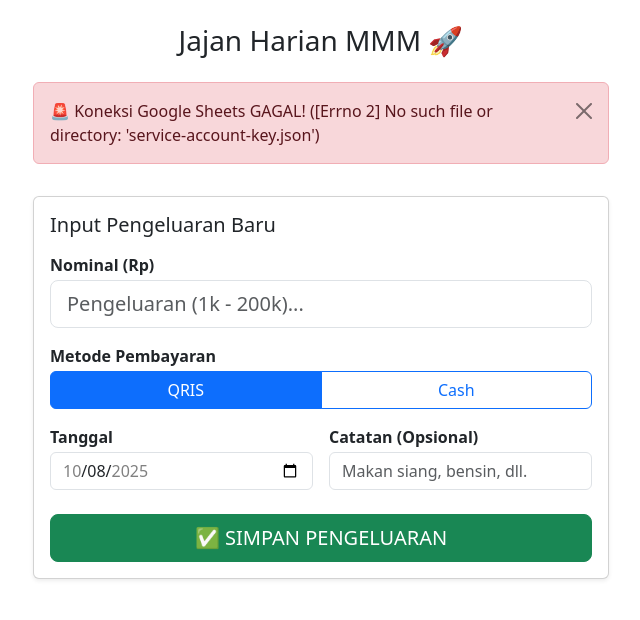
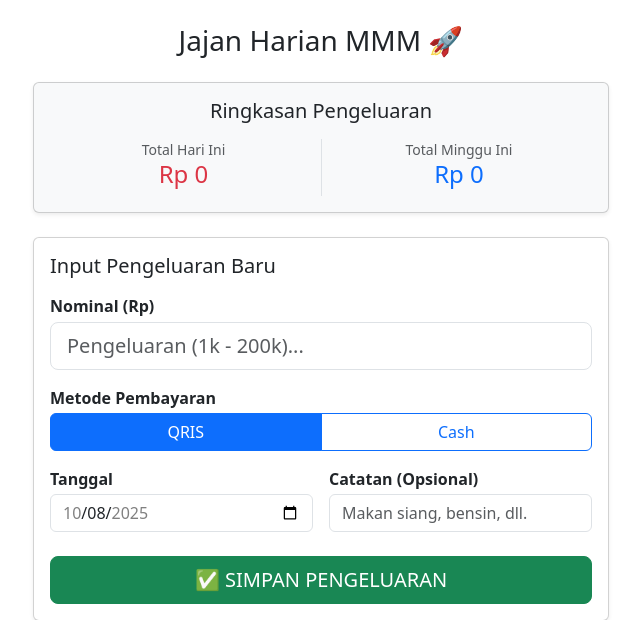
Before and after one commit to mmirzam/pengeluaran-harian-flask, a Flask app: page / in a window 1280 px wide. Shown: the top 620 px of the page, without its empty margins (319-959 px from the left). Run offline with Flask 3, Linux system fonts and the light colour scheme.

Commit message:
update Penghapusan Data (Data Management) dan Total Pengeluaran Harian/Mingguan

```diff
--- a/app.py
+++ b/app.py
@@ -1,193 +1,250 @@
-from flask import Flask, render_template, request, redirect, url_for, jsonify, flash
-from datetime import datetime, timedelta
+import os
+import json
 import gspread
 import pandas as pd
-import calendar
-import os
-import json
+from datetime import datetime, timedelta
+from flask import Flask, render_template, request, redirect, url_for, flash
 
+# --- KONFIGURASI APLIKASI FLASK ---
 app = Flask(__name__)
-# Diperlukan untuk Flash Messages dan Sesi
-app.secret_key = 'kunci_rahasia_dan_acak_untuk_flask'
+# Kunci rahasia untuk sesi dan flash messages (Ganti dengan string random yang kuat!)
+app.secret_key = os.environ.get('FLASK_SECRET_KEY', 'default_secret_key_sangat_tidak_aman')
 
-# --- Konfigurasi Google Sheets ---
-SERVICE_ACCOUNT_FILE = 'service-account-key.json'
-SHEET_NAME = 'Pengeluaran Harian Data'
+# --- KONFIGURASI GOOGLE SHEETS ---
+# Ambil kredensial JSON dari environment variable (Render)
+SERVICE_ACCOUNT_JSON = os.environ.get('SERVICE_ACCOUNT_JSON')
+SHEET_TITLE = os.environ.get('SHEET_TITLE', 'Aplikasi Jajan Harian') # Ganti dengan nama Sheet Anda
+WORKSHEET_NAME = os.environ.get('WORKSHEET_NAME', 'Pengeluaran') # Ganti dengan nama Worksheet Anda
 
-def get_gspread_client():
-    """Mendapatkan klien gspread menggunakan kredensial JSON (lokal atau dari ENV)."""
-    json_creds = os.environ.get('SERVICE_ACCOUNT_JSON')
+gc = None
+try:
+    if SERVICE_ACCOUNT_JSON:
+        # Menggunakan kredensial dari environment variable (Render)
+        creds = json.loads(SERVICE_ACCOUNT_JSON)
+        gc = gspread.service_account_from_dict(creds)
+    else:
+        # Opsi fallback (misalnya jika testing lokal dengan file credentials.json)
+        # HANYA UNTUK TESTING LOKAL. Jangan gunakan ini di produksi.
+        print("PERINGATAN: Menggunakan file 'credentials.json' lokal. Pastikan SERVICE_ACCOUNT_JSON diset di Render.")
+        gc = gspread.service_account(filename='credentials.json')
 
-    if json_creds:
-        try:
-            # Mengambil kredensial dari environment variable (untuk deployment seperti Render)
-            cleaned_creds = json_creds.strip().replace('\\\\n', '\\n')
+    sh = gc.open(SHEET_TITLE)
+    worksheet = sh.worksheet(WORKSHEET_NAME)
 
-            creds = json.loads(cleaned_creds)
-            gc = gspread.service_account_from_dict(creds)
-        except Exception as e:
-            print(f"ERROR: Failed to load JSON from ENV: {e}")
-            flash(f'🚨 Koneksi Google Sheets GAGAL! (Gagal load kunci dari ENV: {e})', 'danger')
-            raise
-    else:
-        try:
-            # Menggunakan file lokal (untuk local development)
-            with open(SERVICE_ACCOUNT_FILE, 'r') as f:
-                creds = json.load(f)
-            gc = gspread.service_account_from_dict(creds)
-        except FileNotFoundError:
-            print(f"ERROR: Credentials file {SERVICE_ACCOUNT_FILE} not found.")
-            raise
-        except Exception as e:
-            print(f"ERROR: Failed to load/read local JSON credentials: {e}")
-            raise
+except Exception as e:
+    print(f"ERROR: Gagal terhubung ke Google Sheets: {e}")
+    worksheet = None
 
-    return gc
+# --- FUNGSI UTILITY ---
 
-def get_data_from_sheet():
-    """Mengambil semua data dari sheet dan mengkonversinya ke DataFrame."""
+def get_data_dataframe():
+    """Mengambil semua data dari Sheets dan mengembalikannya sebagai Pandas DataFrame."""
+    if not worksheet:
+        return pd.DataFrame() # Mengembalikan DataFrame kosong jika koneksi gagal
     try:
-        gc = get_gspread_client()
-        spreadsheet = gc.open(SHEET_NAME)
-        worksheet = spreadsheet.sheet1
+        # Mengambil semua nilai sebagai list of lists
+        data = worksheet.get_all_values()
 
-        records = worksheet.get_all_records()
-        df = pd.DataFrame(records)
+        # Jika data kosong atau hanya header
+        if not data or len(data) <= 1:
+            # Sesuaikan headers dengan skema yang diharapkan (misalnya tanpa Kategori jika itu opsional)
+            return pd.DataFrame(columns=['Tanggal', 'Metode', 'Nominal', 'Kategori', 'Catatan'])
 
-        if df.empty:
-            return pd.DataFrame({'Tanggal': [], 'Metode': [], 'Nominal': [], 'Catatan': []})
+        # Baris pertama adalah header
+        headers = data[0]
+        rows = data[1:]
 
-        df = df.copy()
+        df = pd.DataFrame(rows, columns=headers)
+
+        # Konversi tipe data
         df['Tanggal'] = pd.to_datetime(df['Tanggal'], errors='coerce')
+        # Ganti semua nilai non-numerik di kolom Nominal menjadi 0 sebelum konversi
         df['Nominal'] = pd.to_numeric(df['Nominal'], errors='coerce').fillna(0).astype(int)
-        df = df.dropna(subset=['Tanggal'])
+
+        # Menambahkan indeks baris Sheets (row index 2 adalah baris data pertama)
+        df['row_index'] = range(2, len(df) + 2)
 
         return df.sort_values(by='Tanggal', ascending=False)
+
     except Exception as e:
-        print(f"ERROR: Failed to connect/read Google Sheets: {e}")
-        flash(f'🚨 Koneksi Google Sheets GAGAL! ({e})', 'danger')
+        print(f"ERROR saat mengambil data dari Sheets: {e}")
         return pd.DataFrame()
 
-# --- FUNGSI CHART ---
+def calculate_charts(df):
+    """Menghitung data untuk chart mingguan dan bulanan."""
+    if df.empty:
+        return [], [], [], []
 
-def get_weekly_data(df):
-    """Menghitung pengeluaran harian untuk 7 hari terakhir (dari DataFrame)."""
-    if df.empty: return [0]*7, ["" for _ in range(7)]
+    # --- Chart Mingguan ---
     today = datetime.now().date()
-    seven_days_ago = today - timedelta(days=6)
-    df_filtered = df[(df['Tanggal'].dt.date >= seven_days_ago)].copy()
-    daily_expense = df_filtered.groupby(df_filtered['Tanggal'].dt.date)['Nominal'].sum()
-    dates = [seven_days_ago + timedelta(days=i) for i in range(7)]
-    labels = [d.strftime('%a, %d/%m') for d in dates]
-    chart_data = [int(daily_expense.get(d, 0)) for d in dates]
-    return chart_data, labels
+    start_of_week = today - timedelta(days=today.weekday())
 
-def get_monthly_data(df):
-    """Menghitung pengeluaran bulanan untuk 6 bulan terakhir (dari DataFrame)."""
-    if df.empty: return [0]*6, ["" for _ in range(6)]
-    df = df.copy()
-    df['MonthYear'] = df['Tanggal'].dt.to_period('M')
-    monthly_expense = df.groupby('MonthYear')['Nominal'].sum()
-    labels = []
-    chart_data = []
-    today_period = pd.Period(datetime.now(), freq='M')
-    for i in range(5, -1, -1):
-        target_period = today_period - i
-        month_name = calendar.month_name[target_period.month]
-        label = f"{month_name} {target_period.year}"
-        labels.append(label)
-        data = monthly_expense.get(target_period, 0)
-        chart_data.append(int(data))
-    return chart_data, labels
+    # Filter data 7 hari terakhir (Minggu sampai Hari Ini)
+    weekly_data = df[df['Tanggal'].dt.date >= start_of_week].copy()
 
-# --- ROUTING ---
+    # Agregasi pengeluaran per hari
+    weekly_summary = weekly_data.groupby(weekly_data['Tanggal'].dt.strftime('%a'))['Nominal'].sum().reindex(['Mon', 'Tue', 'Wed', 'Thu', 'Fri', 'Sat', 'Sun'], fill_value=0)
+
+    weekly_labels = weekly_summary.index.tolist()
+    weekly_data_values = weekly_summary.values.tolist()
+
+    # --- Chart Bulanan ---
+    df['BulanTahun'] = df['Tanggal'].dt.to_period('M')
+    monthly_summary = df.groupby('BulanTahun')['Nominal'].sum().sort_index()
+
+    monthly_labels = [period.strftime('%b %y') for period in monthly_summary.index]
+    monthly_data_values = monthly_summary.values.tolist()
+
+    return weekly_labels, weekly_data_values, monthly_labels, monthly_data_values
+
+def calculate_totals(df):
+    """Menghitung total pengeluaran harian dan mingguan."""
+    if df.empty:
+        return 0, 0
+
+    today = datetime.now().date()
+    start_of_week = today - timedelta(days=today.weekday())
+
+    # Total Harian
+    df_today = df[df['Tanggal'].dt.date == today]
+    total_harian = df_today['Nominal'].sum()
+
+    # Total Mingguan (Minggu sampai Hari Ini)
+    df_week = df[df['Tanggal'].dt.date >= start_of_week]
+    total_mingguan = df_week['Nominal'].sum()
+
+    return total_harian, total_mingguan
+
+# --- RUTE FLASK ---
 
 @app.route('/', methods=['GET', 'POST'])
 def index():
-    df = get_data_from_sheet()
+    df = get_data_dataframe()
 
     if request.method == 'POST':
+        # Mengambil data formulir, nominal diambil dari input hidden (nominal_clean)
+        tanggal_str = request.form.get('tanggal')
+        metode = request.form.get('metode')
+
+        # MENGHAPUS: Kategori (atau set default kosong)
+        # Jika kolom Kategori masih ada di Sheets, kita kirim string kosong
+        kategori = request.form.get('kategori', '')
+
+        nominal_str = request.form.get('nominal') # Ini adalah nilai "clean" dari input hidden
+        catatan = request.form.get('catatan', '')
+
+        # 1. Validasi Input Dasar (Kategori TIDAK lagi wajib)
+        if not (tanggal_str and metode and nominal_str):
+             flash('⚠️ Semua field wajib (Tanggal, Nominal, Metode) harus diisi.', 'warning')
+             return redirect(url_for('index'))
+
         try:
-            tanggal_str = request.form.get('tanggal')
-            metode = request.form.get('metode')
-            nominal_str = request.form.get('nominal')
-            catatan = request.form.get('catatan')
+            nominal = int(nominal_str)
+        except ValueError:
+            flash('🚨 Nominal harus berupa angka.', 'danger')
+            return redirect(url_for('index'))
 
-            # --- VALIDASI NOMINAL & TANGGAL (BACKEND - LAPISAN KEAMANAN) ---
+        # 2. Validasi Batas Nominal (1000 - 200000)
+        if not (1000 <= nominal <= 200000):
+            flash('🚨 Nominal harus antara Rp 1.000 hingga Rp 200.000.', 'danger')
+            return redirect(url_for('index'))
 
-            # 1. Validasi Nominal (1000 - 200000)
-            if not nominal_str:
-                flash('⚠️ Nominal tidak boleh kosong!', 'warning')
-                return redirect(url_for('index'))
-
-            nominal = int(nominal_str)
-            if not (1000 <= nominal <= 200000):
-                flash('🚨 Nominal harus antara Rp 1.000 hingga Rp 200.000.', 'danger')
-                return redirect(url_for('index'))
-
-            # 2. Validasi Batas Tanggal (Mundur 2 hari, Maju 1 hari)
+        # 3. Validasi Batas Tanggal (Mundur 2 hari, Maju 1 hari)
+        try:
             tanggal_input = datetime.strptime(tanggal_str, '%Y-%m-%d').date()
             today = datetime.now().date()
+
             batas_bawah = today - timedelta(days=2)
             batas_atas = today + timedelta(days=1)
 
-            # Jika validasi tanggal GAGAL di backend, berikan flash message
             if not (batas_bawah <= tanggal_input <= batas_atas):
-                tgl_bawah_fmt = batas_bawah.strftime('%d/%m/%Y')
-                tgl_atas_fmt = batas_atas.strftime('%d/%m/%Y')
-                flash(f'🗓️ Tanggal tidak valid! Harus antara {tgl_bawah_fmt} dan {tgl_atas_fmt}.', 'danger')
+                # Validasi backend dipertahankan
                 return redirect(url_for('index'))
 
-            # --- END VALIDASI BARU ---
-
-            new_row = [tanggal_str, metode, nominal, catatan]
-
-            # Tulis ke Google Sheets
-            gc = get_gspread_client()
-            spreadsheet = gc.open(SHEET_NAME)
-            worksheet = spreadsheet.sheet1
-            worksheet.append_row(new_row, value_input_option='USER_ENTERED')
-
-            flash(f'✅ Pengeluaran Rp {nominal:,.0f} berhasil dicatat!', 'success')
+        except ValueError:
+            flash('🚨 Format tanggal tidak valid.', 'danger')
             return redirect(url_for('index'))
 
-        except ValueError:
-            flash('🚨 Nominal atau Tanggal tidak valid.', 'danger')
-            return redirect(url_for('index'))
+        # 4. Menyimpan Data ke Google Sheets
+        if worksheet:
+            try:
+                data_row = [
+                    tanggal_str,
+                    metode.lower(),
+                    nominal,
+                    kategori if kategori else '', # Kategori kosong dikirim jika tidak ada di form
+                    catatan
+                ]
+                worksheet.append_row(data_row)
+                flash('✅ Pengeluaran berhasil dicatat!', 'success')
+            except Exception as e:
+                flash(f'❌ Gagal menyimpan data ke Sheets. Cek koneksi API dan izin akses. Error: {e}', 'danger')
+        else:
+             flash('❌ Gagal menyimpan data: Koneksi ke Google Sheets tidak tersedia.', 'danger')
 
-        except Exception as e:
-            print(f"Error saat menyimpan data: {e}")
-            flash(f'❌ Gagal menyimpan data: {e}', 'danger')
-            return redirect(url_for('index'))
+        return redirect(url_for('index'))
 
-    # Siapkan data untuk chart dan display
-    chart_data_mingguan, chart_labels_mingguan = get_weekly_data(df)
-    chart_data_bulanan, chart_labels_bulanan = get_monthly_data(df)
+    # --- Bagian GET Request ---
 
-    if not df.empty:
-        df_display = df.head(10).copy()
-        if pd.api.types.is_datetime64_any_dtype(df_display['Tanggal']):
-            df_display['Tanggal'] = df_display['Tanggal'].dt.strftime('%Y-%m-%d')
-        pengeluaran_list = df_display.to_dict('records')
-    else:
-        pengeluaran_list = []
+    # Hitung data untuk chart dan total
+    weekly_labels, weekly_data, monthly_labels, monthly_data = calculate_charts(df)
+    total_harian, total_mingguan = calculate_totals(df)
 
-    # Kita mengirim batas MIN dan MAX ke template
-    batas_atas_str = (datetime.now().date() + timedelta(days=1)).strftime('%Y-%m-%d') # T + 1 hari
-    batas_bawah_str = (datetime.now().date() - timedelta(days=2)).strftime('%Y-%m-%d') # T - 2 hari
+    # Ambil 10 data terakhir untuk log
+    pengeluaran_list = df.head(10).to_dict('records')
+
+    # Siapkan data untuk template
+    current_date = datetime.now().strftime('%Y-%m-%d')
+
+    # Batas tanggal
+    batas_atas_str = (datetime.now().date() + timedelta(days=1)).strftime('%Y-%m-%d')
+    batas_bawah_str = (datetime.now().date() - timedelta(days=2)).strftime('%Y-%m-%d')
 
     return render_template('index.html',
+                           current_date=current_date,
                            pengeluaran_list=pengeluaran_list,
-                           chart_data_mingguan=chart_data_mingguan,
-                           chart_labels_mingguan=chart_labels_mingguan,
-                           chart_data_bulanan=chart_data_bulanan,
-                           chart_labels_bulanan=chart_labels_bulanan,
-                           current_date=datetime.now().strftime('%Y-%m-%d'),
+                           chart_labels_mingguan=weekly_labels,
+                           chart_data_mingguan=weekly_data,
+                           chart_labels_bulanan=monthly_labels,
+                           chart_data_bulanan=monthly_data,
                            batas_nominal_max=200000,
                            batas_nominal_min=1000,
                            batas_tanggal_max=batas_atas_str,
-                           batas_tanggal_min=batas_bawah_str # VARIABEL BARU
-                           )
+                           batas_tanggal_min=batas_bawah_str,
+                           total_harian=total_harian,
+                           total_mingguan=total_mingguan)
+
+
+@app.route('/delete', methods=['POST'])
+def delete_entry():
+    """Rute untuk menghapus baris data berdasarkan row_index."""
+    row_index_str = request.form.get('row_index')
+
+    if not worksheet or not row_index_str:
+        flash('❌ Gagal menghapus data: Koneksi Sheets atau indeks tidak ditemukan.', 'danger')
+        return redirect(url_for('index'))
+
+    try:
+        # row_index adalah nomor baris di Google Sheets
+        row_index = int(row_index_str)
+
+        # Validasi sederhana agar tidak menghapus header atau row yang tidak wajar
+        if row_index < 2:
+            flash('🚨 Indeks baris tidak valid untuk dihapus.', 'warning')
+            return redirect(url_for('index'))
+
+        # Hapus baris dari Sheets
+        worksheet.delete_rows(row_index)
+        flash('🗑️ Pengeluaran berhasil dihapus.', 'info')
+
+    except ValueError:
+        flash('🚨 Indeks baris tidak valid (harus angka).', 'danger')
+    except Exception as e:
+        flash(f'❌ Terjadi kesalahan saat menghapus data: {e}', 'danger')
+
+    return redirect(url_for('index'))
+
 
 if __name__ == '__main__':
-    app.run(debug=True)
+    # Pastikan untuk mengganti '0.0.0.0' jika Anda menjalankan di lokal dan mengalami isu
+    app.run(host='0.0.0.0', port=int(os.environ.get('PORT', 5000)))
--- a/templates/index.html
+++ b/templates/index.html
@@ -33,6 +33,22 @@
         {% endwith %}
         <!-- END: POPUP NOTIFIKASI -->
 
+        <!-- START: CARD TOTAL PENGELUARAN (Poin C) -->
+        <div class="card p-3 shadow-sm mb-4 bg-light">
+            <h5 class="card-title fs-5 mb-3 text-center">Ringkasan Pengeluaran</h5>
+            <div class="row text-center g-2">
+                <div class="col-6">
+                    <p class="mb-0 text-muted small">Total Hari Ini</p>
+                    <h4 class="text-danger">Rp {{ "{:,.0f}".format(total_harian) }}</h4>
+                </div>
+                <div class="col-6 border-start">
+                    <p class="mb-0 text-muted small">Total Minggu Ini</p>
+                    <h4 class="text-primary">Rp {{ "{:,.0f}".format(total_mingguan) }}</h4>
+                </div>
+            </div>
+        </div>
+        <!-- END: CARD TOTAL PENGELUARAN -->
+
         <div class="card p-3 shadow-sm">
             <h5 class="card-title fs-5 mb-3">Input Pengeluaran Baru</h5>
             <!-- DITAMBAHKAN: id="expenseForm" untuk JavaScript -->
@@ -62,6 +78,7 @@
                             <label class="btn btn-outline-primary" for="metodeCash">Cash</label>
                         </div>
                     </div>
+
 
                     <div class="col-sm-6 col-12">
                         <label for="tanggal" class="form-label">Tanggal</label>
@@ -105,15 +122,40 @@
 
                     <div class="tab-pane fade" id="log" role="tabpanel" aria-labelledby="log-tab">
                         <h6 class="mt-3">10 Pengeluaran Terakhir</h6>
-                        <div class="table-responsive"> <table class="table table-sm table-striped">
-                                 <thead><tr><th>Tgl</th><th>Metode</th><th>Nominal</th><th>Catatan</th></tr></thead>
+                        <div class="table-responsive">
+                            <table class="table table-sm table-striped">
+                                 <thead>
+                                     <tr>
+                                         <th>Tgl</th>
+                                         <th>Metode</th>
+                                         <th>Nominal</th>
+                                         <!-- Kategori dihapus -->
+                                         <th>Catatan</th>
+                                         <!-- Tambahan kolom Aksi untuk Hapus (Poin B) -->
+                                         <th>Aksi</th>
+                                     </tr>
+                                 </thead>
                                  <tbody>
                                      {% for pengeluaran in pengeluaran_list %}
                                      <tr>
                                          <td>{{ pengeluaran.Tanggal }}</td>
                                          <td>{{ pengeluaran.Metode.upper() }}</td>
                                          <td>Rp {{ "{:,.0f}".format(pengeluaran.Nominal) }}</td>
+                                         <!-- Kategori dihapus dari tampilan -->
                                          <td>{{ pengeluaran.Catatan }}</td>
+                                         <!-- Tambahan Tombol Hapus (Poin B) -->
+                                         <td>
+                                             <form method="POST" action="/delete" onsubmit="return confirm('Yakin ingin menghapus pengeluaran ini?')">
+                                                 <!-- row_index adalah kunci unik untuk baris di Sheets -->
+                                                 <input type="hidden" name="row_index" value="{{ pengeluaran.row_index }}">
+                                                 <button type="submit" class="btn btn-danger btn-sm p-1" title="Hapus Data">
+                                                     <svg xmlns="http://www.w3.org/2000/svg" width="16" height="16" fill="currentColor" class="bi bi-trash" viewBox="0 0 16 16">
+                                                         <path d="M5.5 5.5A.5.5 0 0 1 6 6v6a.5.5 0 0 1-1 0V6a.5.5 0 0 1 .5-.5zm2.5 0a.5.5 0 0 1 .5.5v6a.5.5 0 0 1-1 0V6a.5.5 0 0 1 .5-.5zm3 .5a.5.5 0 0 0-1 0v6a.5.5 0 0 0 1 0V6z"/>
+                                                         <path fill-rule="evenodd" d="M14.5 3a1 1 0 0 1-1 1H13v9a2 2 0 0 1-2 2H5a2 2 0 0 1-2-2V4h-.5a1 1 0 0 1-1-1V2a1 1 0 0 1 1-1H4a1 1 0 0 1 1-1h6a1 1 0 0 1 1 1h1.5a1 1 0 0 1 1 1v1zM4.118 4 4 4.059V13a1 1 0 0 0 1 1h6a1 1 0 0 0 1-1V4.059L11.882 4H4.118zM2.5 3V2h11v1h-11z"/>
+                                                     </svg>
+                                                 </button>
+                                             </form>
+                                         </td>
                                      </tr>
                                      {% endfor %}
                                  </tbody>
@@ -138,7 +180,7 @@
         let weeklyChartInstance = null;
         let monthlyChartInstance = null;
 
-        // --- FUNGSI SEPARATOR NOMINAL BARU ---
+        // --- FUNGSI SEPARATOR NOMINAL ---
 
         function formatNominal(input) {
             // 1. Ambil nilai, hapus semua karakter non-digit (termasuk titik/koma sebelumnya)
```
